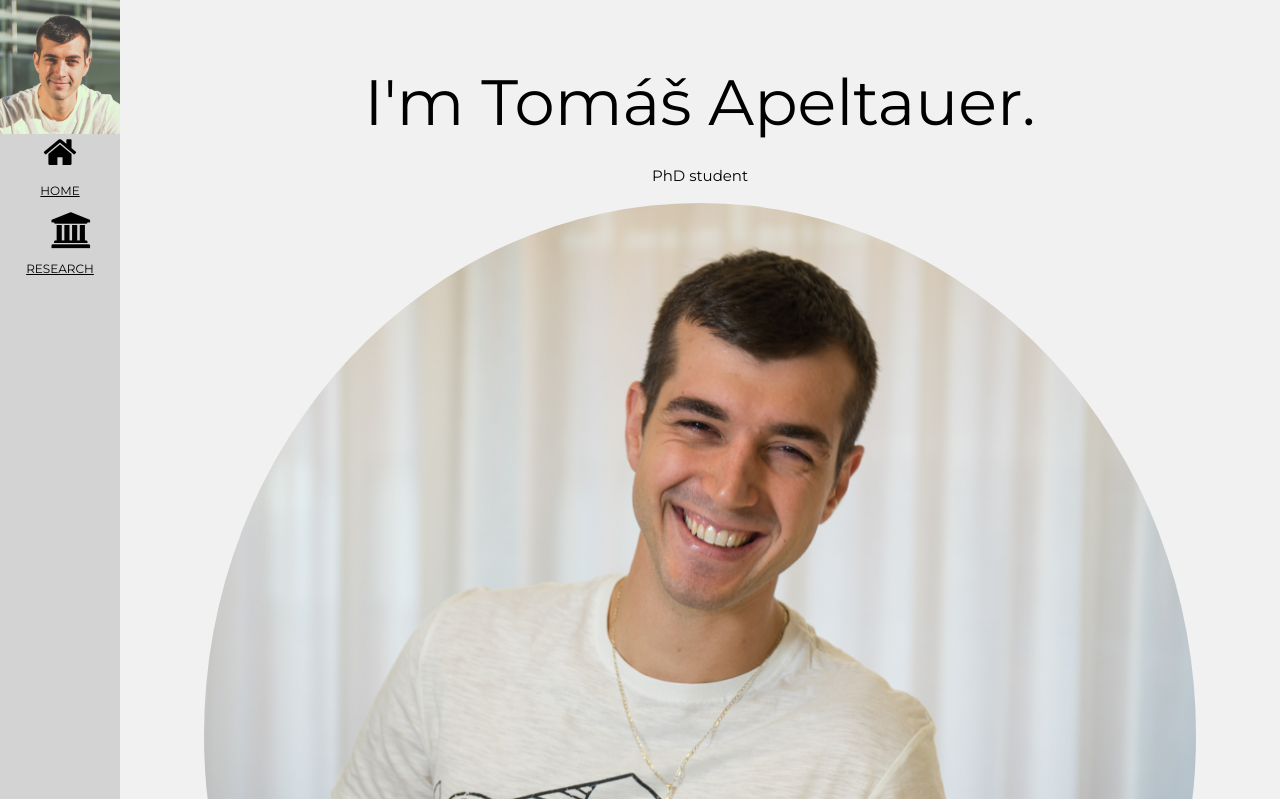
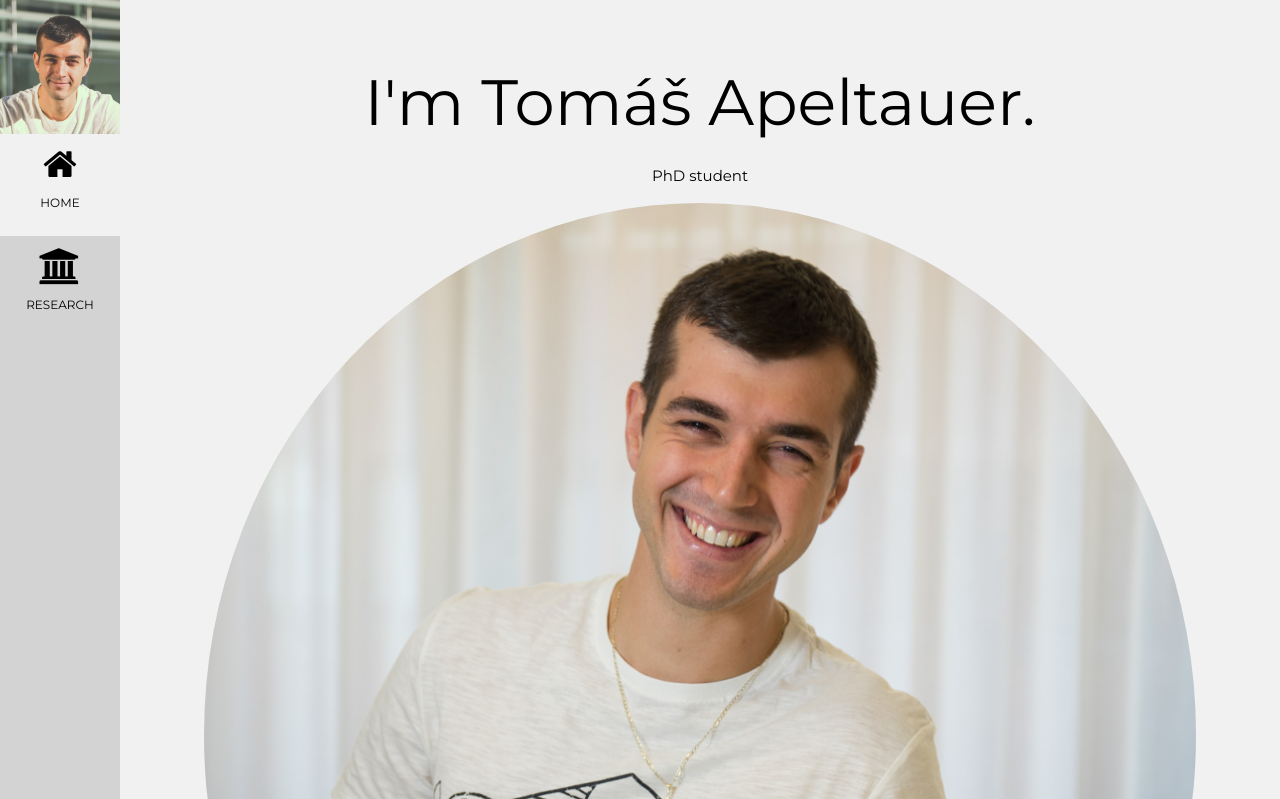
Before and after one commit to apelttom/20-semester_PhD_thesis, a PHP site: page / in a window 1280 px wide. Shown: the top 799 px of the page. Run offline with PHP 8.4, Linux system fonts and the light colour scheme.

Commit message:
UPDATE: class bug fix

```diff
--- a/labLog/index.php
+++ b/labLog/index.php
@@ -18,11 +18,11 @@
 	<nav class="w3-sidebar w3-bar-block w3-small w3-hide-small w3-center">
 		<!-- Avatar image in top left corner -->
 		<a href="#"><img src="img/template/avatar_smoke.png" style="width:100%"></a>
-		<a href="#" class="w3-light-grey, w3-bar-item, w3-button, w3-padding-large">
+		<a href="#" class="w3-light-grey w3-bar-item w3-button w3-padding-large">
 			<i class="fa fa-home w3-xxlarge"></i>
 			<p>HOME</p>
 		</a>
-		<a href="s_taliro.html" n:class="w3-hover-light-grey, w3-bar-item, w3-button, w3-padding-large">
+		<a href="s_taliro.html" class="w3-hover-light-grey w3-bar-item w3-button w3-padding-large">
 			<i class="fa fa-university w3-xxlarge"></i>
 			<p>RESEARCH</p>
 		</a>
@@ -31,8 +31,8 @@
 	<!-- Navbar on small screens (Hidden on medium and large screens) -->
 	<div class="w3-top w3-hide-large w3-hide-medium" id="myNavbar">
 	  <div class="w3-bar w3-grey w3-opacity w3-hover-opacity-off w3-center w3-small">
-	    <a n:href="#" n:class="w3-dark-grey, w3-bar-item, w3-button" style="width:50% !important">HOME</a>
-	    <a n:href="s_taliro.html"  n:class="w3-bar-item, w3-button" style="width:50% !important">RESEARCH</a>
+	    <a href="#" class="w3-dark-grey w3-bar-item w3-button" style="width:50% !important">HOME</a>
+	    <a href="s_taliro.html"  class="w3-bar-item w3-button" style="width:50% !important">RESEARCH</a>
 	  </div>
 	</div>
 
```
